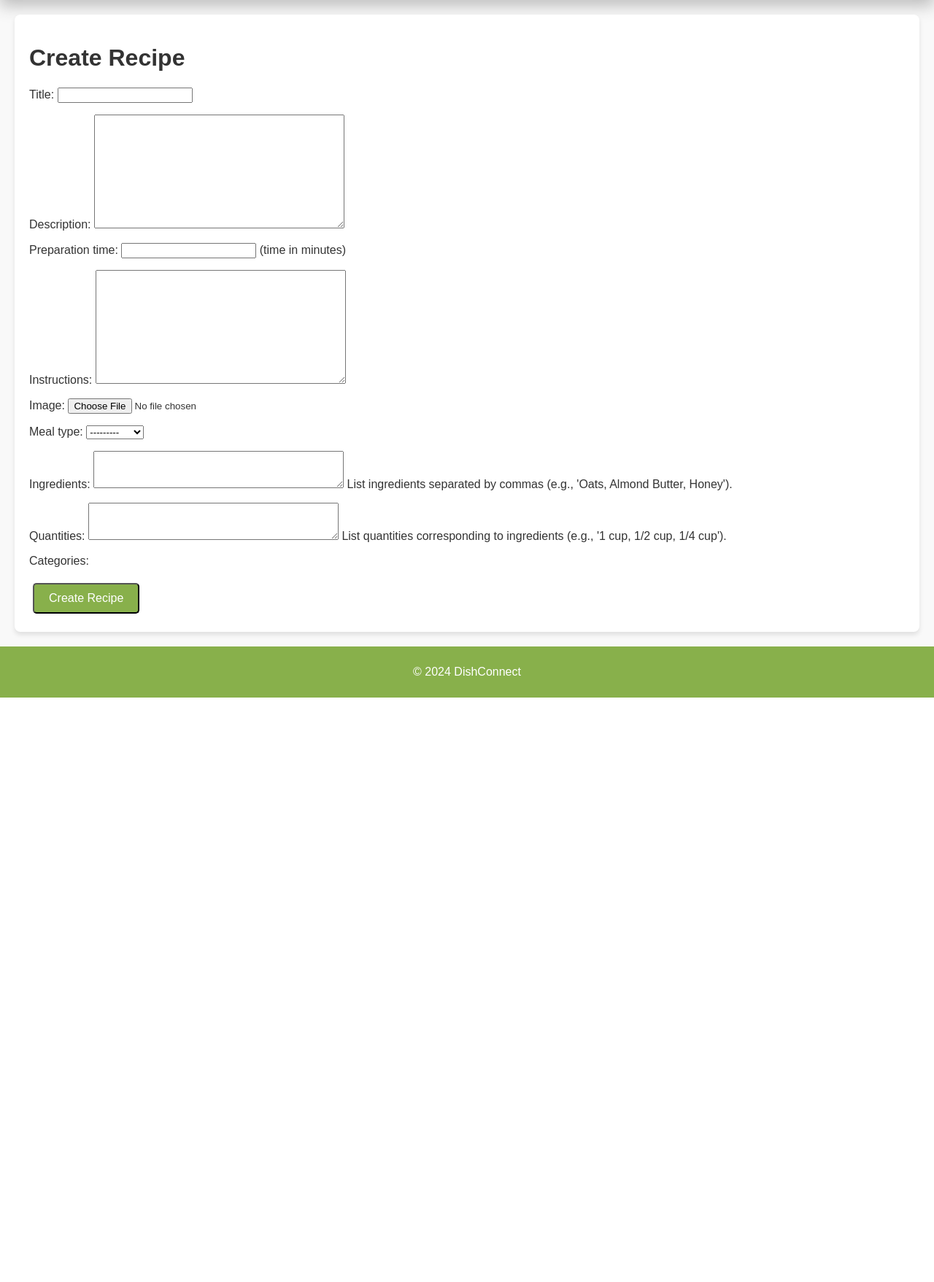
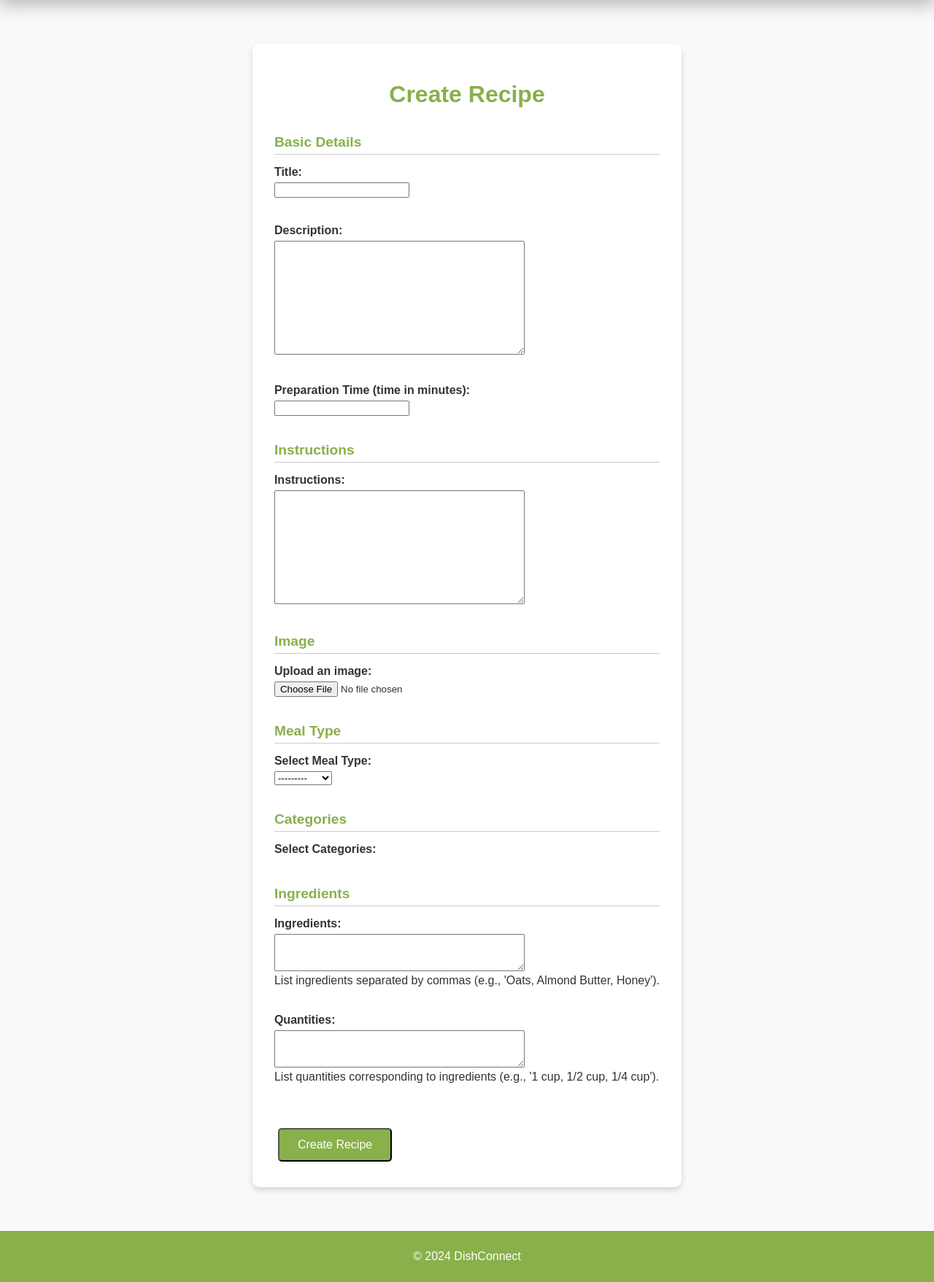
Before and after one commit to Mussie0001/cs412-a3, a Django app: page /project/recipe/create/ in a window 1280 px wide. Shown: the part 166-1923 px from the top of the page at 73% size. Before the commit the page ends 1122 px from the top, so only its background shows below. Run offline with Django 5.2, Linux system fonts and the light colour scheme; the visitor is signed in with stand-in values (Sample User, id 1); data that the repository does not hold is empty.

Commit message:
styling updates

```diff
--- a/project/templates/project/home.html
+++ b/project/templates/project/home.html
@@ -1,10 +1,10 @@
 {% extends "project/base.html" %}
 
-{% block title %}Welcome to Plantry{% endblock %}
+{% block title %}Welcome to DishConnect{% endblock %}
 
 {% block content %}
 <div class="welcome-card">
-    <h2>Welcome to Plantry</h2>
+    <h2>Welcome to DishConnect</h2>
     <p>Please log in or create a profile to access recipes and meal plans.</p>
     <div class="button-group">
         <a href="{% url 'project_login' %}" class="btn">Login</a>
--- a/project/templates/project/recipe_create.html
+++ b/project/templates/project/recipe_create.html
@@ -1,12 +1,71 @@
 {% extends "project/base.html" %}
 {% block title %}Create Recipe{% endblock %}
 {% block content %}
-<div class="form-container">
+<div class="create-container">
     <h1>Create Recipe</h1>
     <form method="post" enctype="multipart/form-data">
         {% csrf_token %}
-        {{ form.as_p }}
-        <button type="submit" class="btn">Create Recipe</button>
+
+        <!-- Basic Details Section -->
+        <div class="form-section">
+            <h2>Basic Details</h2>
+            <label for="id_title">Title:</label>
+            {{ form.title }}
+            <br/><br/><br/>
+            <label for="id_description">Description:</label>
+            {{ form.description }}
+            <br/><br/><br/>
+            <label for="id_preparation_time">Preparation Time {{ form.preparation_time.help_text }}:</label>
+            {{ form.preparation_time }}
+        </div>
+
+        <!-- Instructions Section -->
+        <div class="form-section">
+            <h2>Instructions</h2>
+            <label for="id_instructions">Instructions:</label>
+            {{ form.instructions }}
+        </div>
+
+        <!-- Image Upload Section -->
+        <div class="form-section">
+            <h2>Image</h2>
+            <label for="id_image">Upload an image:</label>
+            {{ form.image }}
+        </div>
+
+        <!-- Meal Type Section -->
+        <div class="form-section">
+            <h2>Meal Type</h2>
+            <label for="id_meal_type">Select Meal Type:</label>
+            {{ form.meal_type }}
+        </div>
+
+        <!-- Categories Section -->
+        <div class = "form-section">
+            <h2>Categories</h2>
+            <label for="id_categories">Select Categories:</label>
+            {{ form.categories }}
+        </div>
+
+        <!-- Ingredients and Quantities Section -->
+        <div class="form-section">
+            <h2>Ingredients</h2>
+            <label for="id_ingredients">Ingredients:</label>
+            {{ form.ingredients }}
+            <br/>
+            {{ form.ingredients.help_text }}
+            <br/><br/><br/>
+            <label for="id_quantities">Quantities:</label>
+            {{ form.quantities }}
+            <br/>
+            {{ form.quantities.help_text }}
+            <br/><br/><br/>
+        </div>
+
+        <!-- Submit Button -->
+        <div class="form-section">
+            <button type="submit" class="btn">Create Recipe</button>
+        </div>
     </form>
 </div>
 {% endblock %}
--- a/static/project/styles.css
+++ b/static/project/styles.css
@@ -52,7 +52,7 @@ body {
     display: flex;
     justify-content: center;
     align-items: center;
-    min-height: 70vh;
+    min-height: 100vh;
     padding: 20px;
 }
 
@@ -115,8 +115,8 @@ body {
     padding: 20px;
     border-radius: 8px;
     box-shadow: 0 4px 6px rgba(0, 0, 0, 0.1);
-    text-align: left;
-    width: 100%;
+    text-align: center;
+    width: 50%;
 }
 
 .form-container h2 {
@@ -618,3 +618,58 @@ body {
     background-color: #FF4C4C; /* Darker Red */
     color: #FFF;
 }
+
+.create-container {
+    max-width: 700px;
+    margin: 40px auto;
+    padding: 30px;
+    background-color: white;
+    border-radius: 10px;
+    box-shadow: 0 4px 8px rgba(0, 0, 0, 0.15);
+    text-align: left;
+    font-family: Arial, sans-serif;
+}
+
+.create-container h1 {
+    color: var(--primary-color);
+    margin-bottom: 20px;
+    text-align: center;
+}
+
+.create-container form {
+    display: flex;
+    flex-direction: column;
+    gap: 20px;
+}
+
+
+.form-section h2 {
+    margin-bottom: 15px;
+    font-size: 1.2rem;
+    color: var(--primary-color);
+    border-bottom: 1px solid #ccc;
+    padding-bottom: 5px;
+}
+
+label {
+    font-weight: bold;
+    margin-bottom: 5px;
+    display: block;
+    color: #333;
+}
+
+
+.create-container form .btn {
+    align-self: center;
+    background-color: var(--primary-color);
+    color: white;
+    padding: 12px 25px;
+    border-radius: 5px;
+    font-size: 1rem;
+    cursor: pointer;
+    transition: background-color 0.3s;
+}
+
+.create-container form .btn:hover {
+    background-color: var(--accent-color);
+}
```
Also changed, not shown: project/templates/project/recipe_update.html (+62 -3 lines), media/recipes/honey-almond-bites_VihCk3V.jpeg (added).
